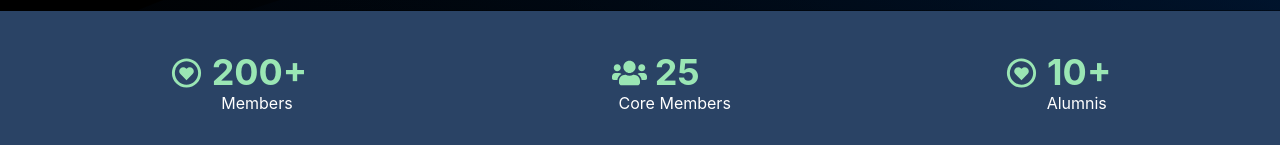
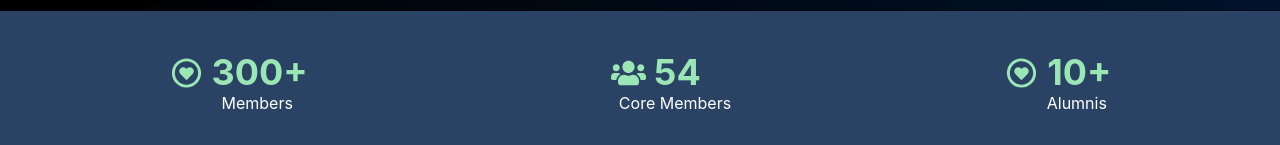
Before and after one commit to thebinaryclub/officialwebsite, a React (Create React App) app: page / in a window 1280 px wide. Shown: the part 1964-2109 px from the top of the page. Built offline with nearby package versions, Linux system fonts and the light colour scheme; a web font is replaced by a local one.

Commit message:
updated members

```diff
--- a/src/components/Members/Members.jsx
+++ b/src/components/Members/Members.jsx
@@ -10,14 +10,14 @@ const Members = () => {
                 <VStack align={'center'} h={120} textAlign={'center'} >
                     <HStack h={10} spacing='0px' pt={'20px'} >
                         <Icon as={BiHeartCircle} w={'35px'} h={10} p={0} mr={2} />
-                        <Heading>200+</Heading>
+                        <Heading>300+</Heading>
                     </HStack>
                     <Box style={{ marginLeft: '38px' }} color={'white'} >Members</Box>
                 </VStack>
                 <VStack align={'center'} h={120} textAlign={'center'} >
                     <HStack h={10} spacing='0px' pt={'20px'} >
                         <Icon as={FaUsers} w={'35px'} h={10} p={0} mr={2} />
-                        <Heading>25</Heading>
+                        <Heading>54</Heading>
                     </HStack>
                     <Box color={'white'} style={{ marginLeft: '38px' }}>Core Members</Box>
                 </VStack>
```
Also changed, not shown: src/components/Events/index.jsx (added, +12 -0 lines), src/assets/bin.svg (added), 1 other file (tests, documents, lock files or other folders).
